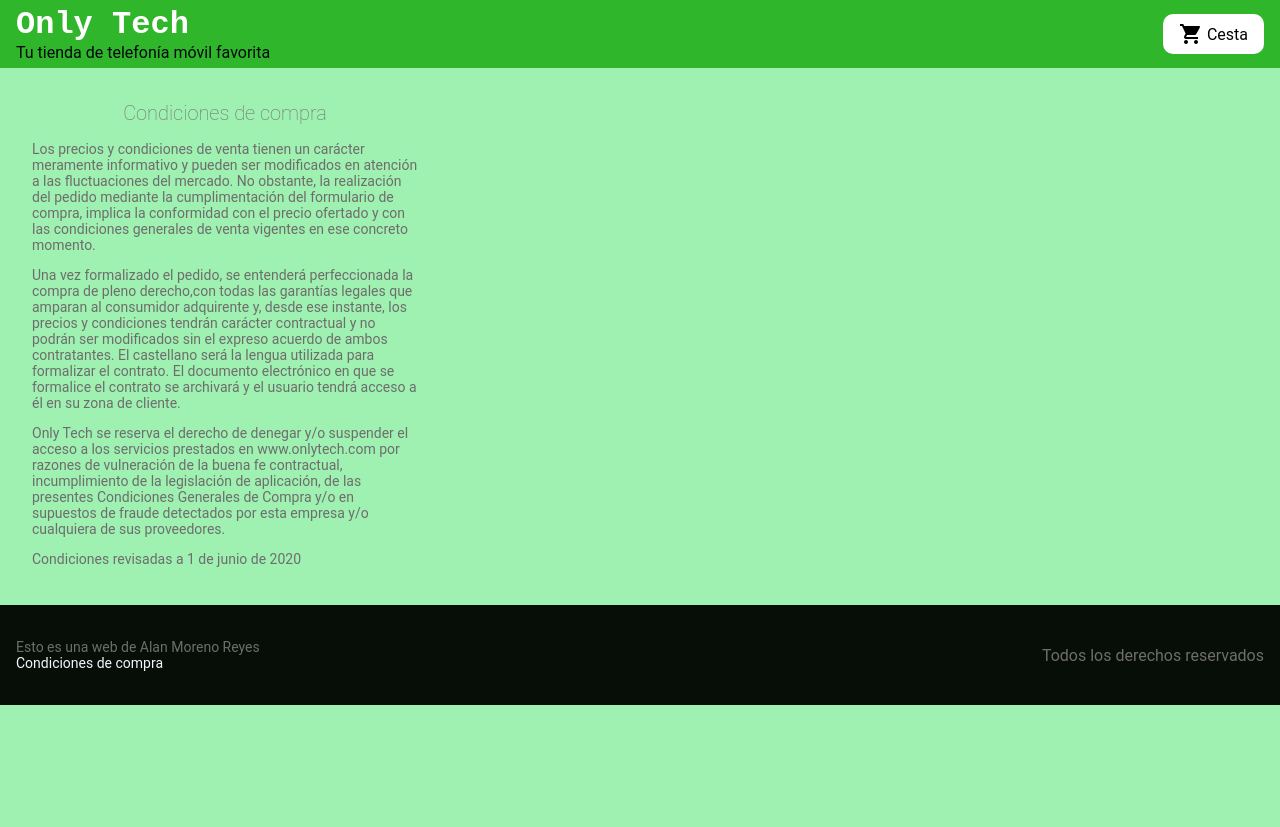
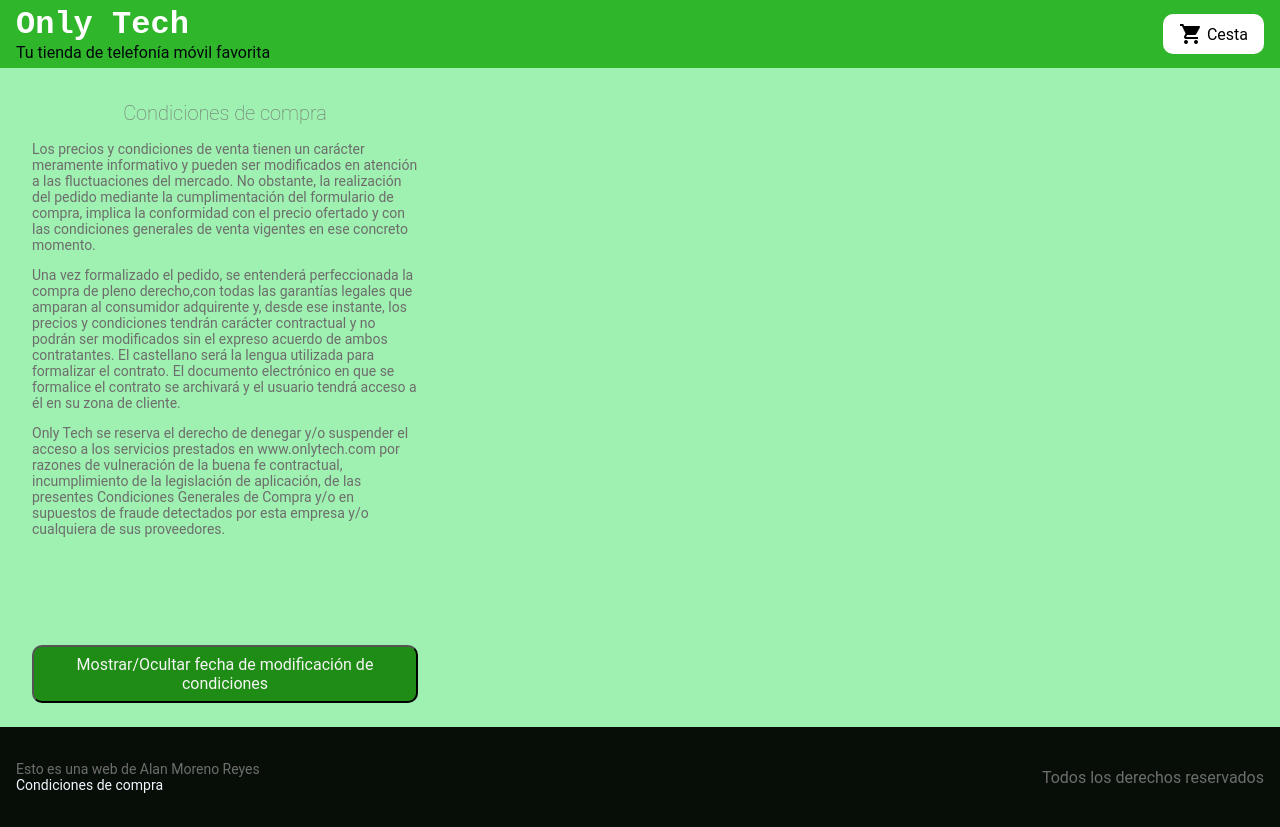
Before and after one commit to aluski97/angular-tiendaalan, an Angular app: page /conditions in a window 1280 px wide. Before the commit the page ends 800 px from the top, so only its background shows below. Built offline with nearby package versions, Linux system fonts and the light colour scheme.

Commit message:
3 files modified

```diff
--- a/src/app/conditions/conditions.component.css
+++ b/src/app/conditions/conditions.component.css
@@ -1,3 +1,15 @@
 h2 {
   text-align: center;
 }
+.visible{
+    background-color: rgb(255, 0, 0);
+    text-align: center;
+    color: rgb(255, 255, 255);
+    font-size: 25px;
+}
+
+.invisible{
+    text-align: center;
+    color: rgba(38, 0, 255, 0);
+    font-size: 25px;
+}
--- a/src/app/conditions/conditions.component.html
+++ b/src/app/conditions/conditions.component.html
@@ -6,6 +6,8 @@
 
 <p>Only Tech se reserva el derecho de denegar y/o suspender el acceso a los servicios prestados en www.onlytech.com por razones de vulneración de la buena fe contractual, incumplimiento de la legislación de aplicación, de las presentes Condiciones Generales de Compra y/o en supuestos de fraude detectados por esta empresa y/o cualquiera de sus proveedores.</p>
 
-<p>Condiciones revisadas a 1 de junio de 2020</p>
+<p [ngClass]="{'visible': showconditions, 'invisible': !showconditions}">Condiciones revisadas a 1 de junio de 2020</p>
+
+<button (click)="changeText()">Mostrar/Ocultar fecha de modificación de condiciones</button>
 
 </body>
--- a/src/app/conditions/conditions.component.ts
+++ b/src/app/conditions/conditions.component.ts
@@ -7,7 +7,11 @@ import { ActivatedRoute } from '@angular/router';
   styleUrls: ['./conditions.component.css']
 })
 export class ConditionsComponent implements OnInit {
+  showconditions = false;
 
+    changeText(){
+    this.showconditions = !this.showconditions;
+  }
   constructor() { }
 
   ngOnInit() {
```
